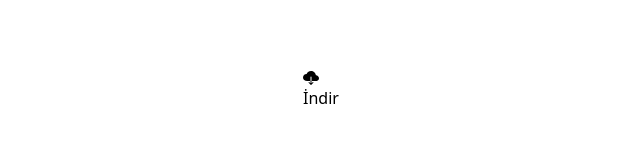
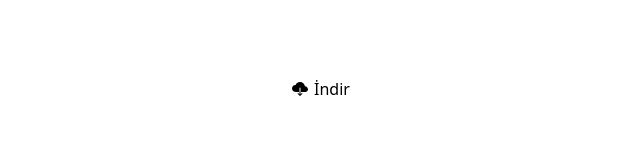
Before and after one commit to ibrahimgirisken/qr-app, a Next.js app: page /download in a window 1280 px wide. Shown: the part 310-452 px from the top of the page, without its empty margins (319-959 px from the left). Built offline with nearby package versions, Linux system fonts and the light colour scheme.

Commit message:
2025-12-17-11-11

```diff
--- a/app/download/page.tsx
+++ b/app/download/page.tsx
@@ -39,13 +39,18 @@ function Download({ targetRef }: { targetRef: any }) {
     }
   };
 
-  return (
-    <div>
-      <Button variant="primary" onClick={createPdf}>
-        <IoCloudDownload /> <span>İndir</span>
-      </Button>
-    </div>
-  );
+ return (
+  <div>
+    <Button
+      variant="primary"
+      onClick={createPdf}
+      style={{ display: "inline-flex", alignItems: "center", gap: "6px" }}
+    >
+      <IoCloudDownload />
+      <span>İndir</span>
+    </Button>
+  </div>
+);
 }
 
 export default Download;
```
